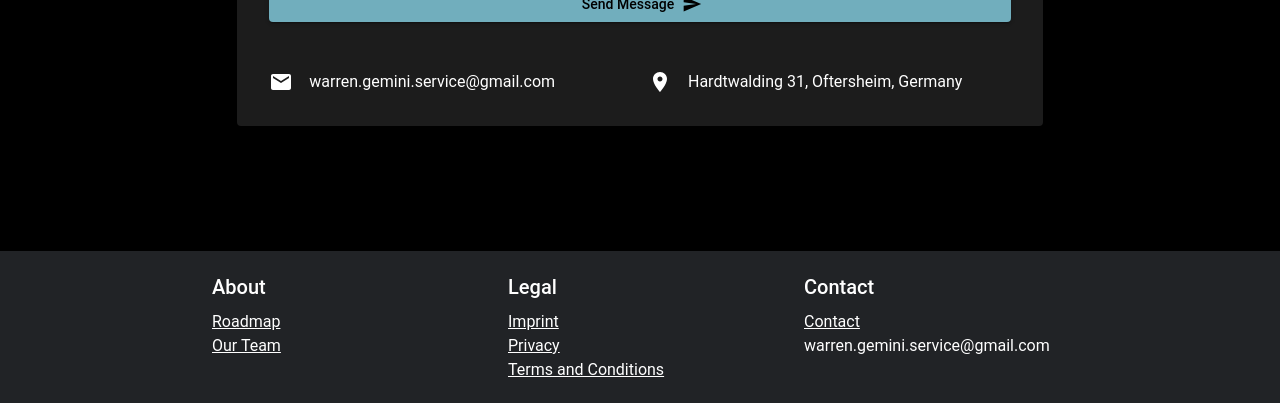
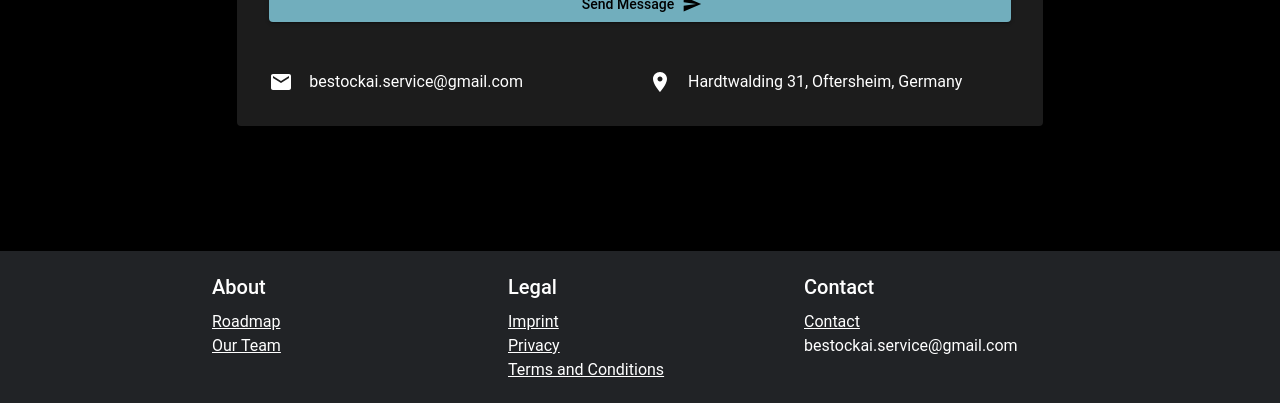
Before and after one commit to uiyoungkim/BeStockAI, a Next.js app: page /contact in a window 1280 px wide. Shown: the part 549-952 px from the top of the page. Built offline with nearby package versions, Linux system fonts and the light colour scheme; no server answers.

Commit message:
Adjust Mail

```diff
--- a/src/app/components/Footer.js
+++ b/src/app/components/Footer.js
@@ -27,7 +27,7 @@ const Footer = () => {
                         <Typography variant="h6" gutterBottom>Contact</Typography>
                         <ul style={{ listStyle: 'none', padding: 0 }}>
                             <li><Link href="/contact" color="inherit">Contact</Link></li>
-                            <li> warren.gemini.service@gmail.com</li>
+                            <li> bestockai.service@gmail.com</li>
                         </ul>
                     </Grid>
                 </Grid>
--- a/src/app/contact/page.jsx
+++ b/src/app/contact/page.jsx
@@ -180,7 +180,7 @@ export default function Contact() {
             >
               <EmailIcon sx={{ mr: 2, color: theme.palette.text.primary }} />
               <Typography variant="body1">
-                warren.gemini.service@gmail.com
+              bestockai.service@gmail.com
               </Typography>
             </Box>
           </Grid>
```
